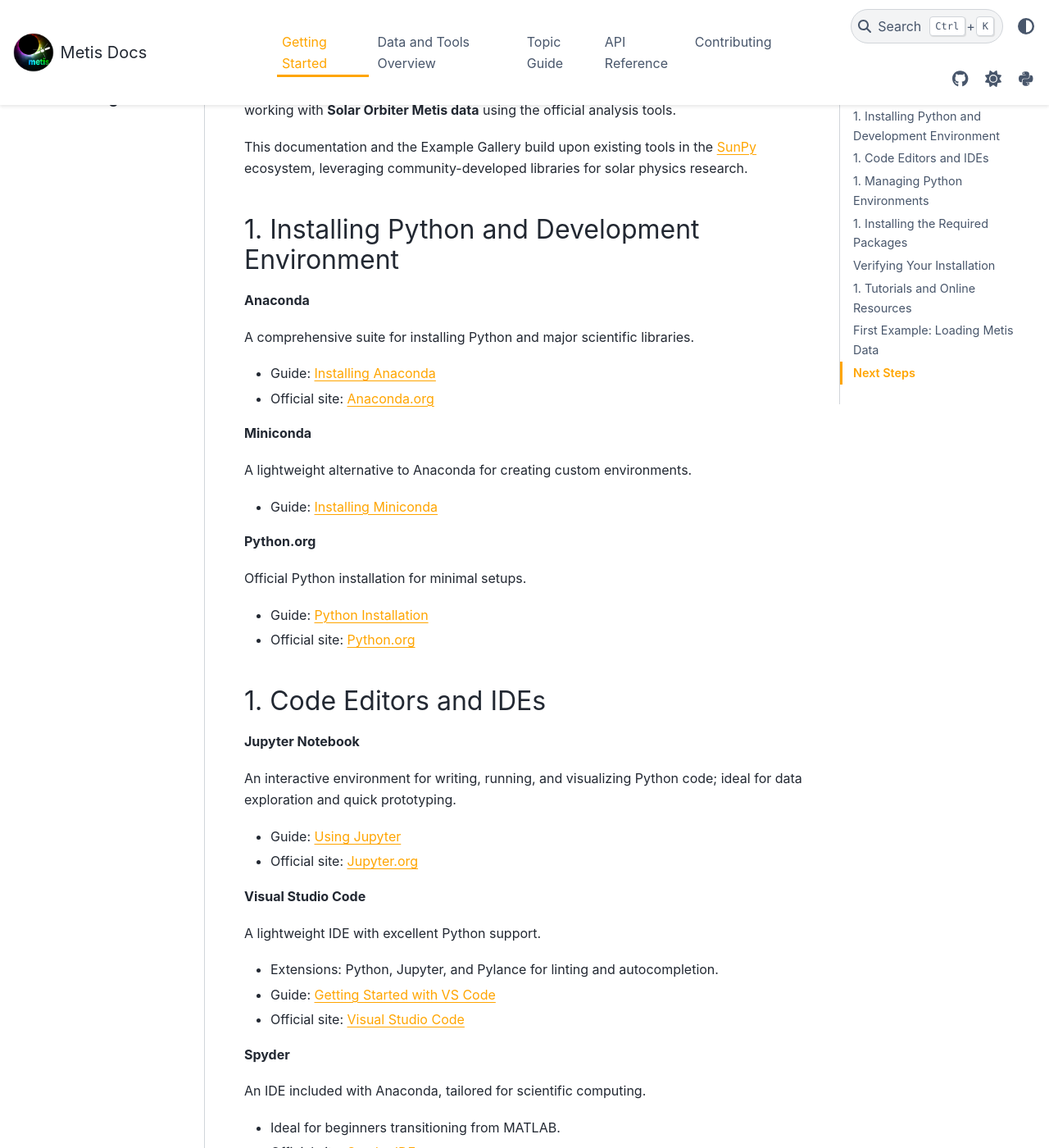
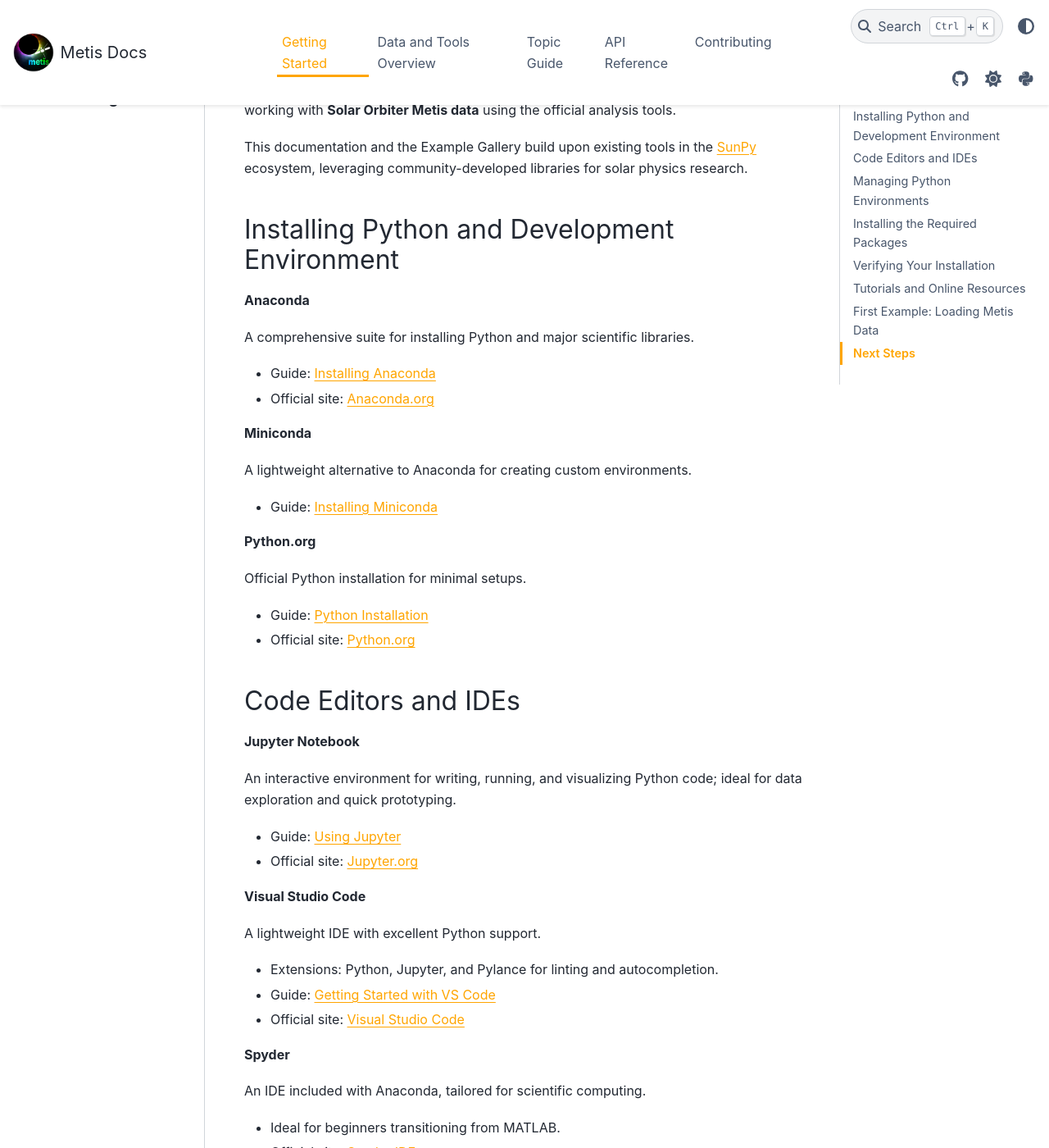
Before and after one commit to gjerse/metis-docs, a Sphinx documentation site: the page built from source/getting_started.rst, in a window 1280 px wide and 1400 px high, scrolled down 225 px. Shown: the whole window at 82% size. Built offline with Sphinx 7.4.7 and the PyData theme 0.15.4, drawn with Linux system fonts in a browser that asks for light colours; pages that are not in the unit, such as notebooks, are missing from menus; some of the changed text lies outside the part shown.

Commit message:
added files

```diff
--- a/source/getting_started.rst
+++ b/source/getting_started.rst
@@ -7,8 +7,8 @@ This page provides an overview of how to set up your Python environment and star
 This documentation and the :doc:`Example Gallery <auto_gallery/index>` build upon existing tools in the `SunPy <https://sunpy.org>`__ ecosystem, leveraging community-developed libraries for solar physics research.
 
 
-1. Installing Python and Development Environment
-------------------------------------------------
+Installing Python and Development Environment
+---------------------------------------------
 
 **Anaconda**
 
@@ -30,8 +30,8 @@ Official Python installation for minimal setups.
 - Guide: `Python Installation <https://docs.python.org/3/using/index.html>`_
 - Official site: `Python.org <https://www.python.org/>`_
 
-1. Code Editors and IDEs
-------------------------
+Code Editors and IDEs
+---------------------
 
 **Jupyter Notebook**
 
@@ -55,8 +55,8 @@ An IDE included with Anaconda, tailored for scientific computing.
 - Ideal for beginners transitioning from MATLAB.
 - Official site: `Spyder IDE <https://www.spyder-ide.org/>`_
 
-1. Managing Python Environments
--------------------------------
+Managing Python Environments
+----------------------------
 
 **Conda (via Anaconda or Miniconda)**
 Create and manage isolated environments.
@@ -74,8 +74,8 @@ Alternative tool for managing Python environments.
 - Guide: `Virtualenv Tutorial <https://virtualenv.pypa.io/en/latest/>`_
 
 
-1. Installing the Required Packages
------------------------------------
+Installing the Required Packages
+--------------------------------
 
 Before working with Metis data, you need **Python** (version 3.11+ recommended) and a few key libraries. For detailed installation instructions, including setting up a dedicated environment, please refer to the `SunPy Installation Guide <https://docs.sunpy.org/en/stable/tutorial/installation.html>`__.
 
@@ -117,8 +117,8 @@ To ensure your setup is correct and all packages are accessible, run the followi
 If this runs without errors, you're ready to start working with Metis data!
 
 
-1. Tutorials and Online Resources
----------------------------------
+Tutorials and Online Resources
+------------------------------
 
 **Python for Astronomy**
 
```
